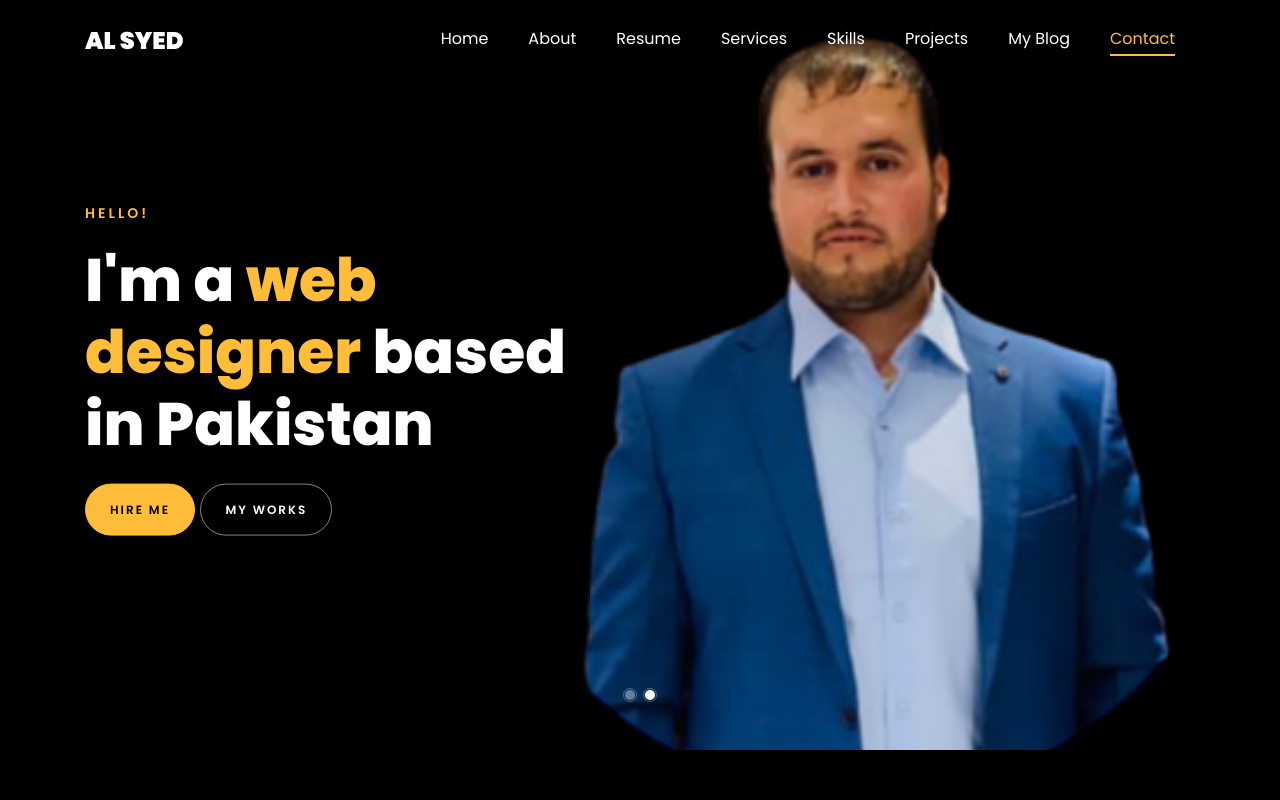
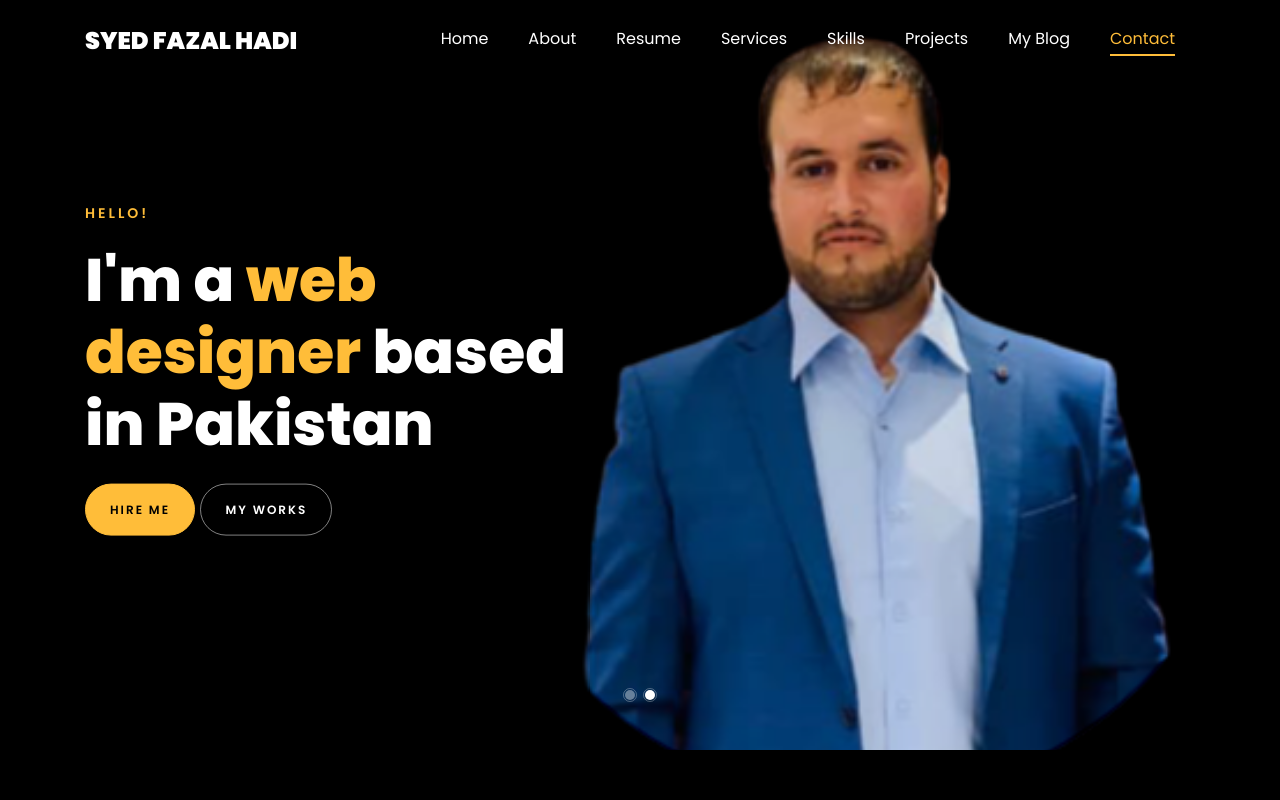
Before and after one commit to fazalhadi171116/portfolio, a plain HTML site: page index.html in a window 1280 px wide. Shown: the top 800 px of the page. Drawn offline with Linux system fonts and the light colour scheme; files whose address does not match are found by name.

Commit message:
Update index.html
change name

```diff
--- a/index.html
+++ b/index.html
@@ -28,7 +28,7 @@
 
     <nav class="navbar navbar-expand-lg navbar-dark ftco_navbar ftco-navbar-light site-navbar-target" id="ftco-navbar">
 	    <div class="container">
-	      <a class="navbar-brand" href="index.html">Al Syed</a>
+	      <a class="navbar-brand" href="index.html">Syed Fazal Hadi</a>
 	      <button class="navbar-toggler js-fh5co-nav-toggle fh5co-nav-toggle" type="button" data-toggle="collapse" data-target="#ftco-nav" aria-controls="ftco-nav" aria-expanded="false" aria-label="Toggle navigation">
 	        <span class="oi oi-menu"></span> Menu
 	      </button>
```
